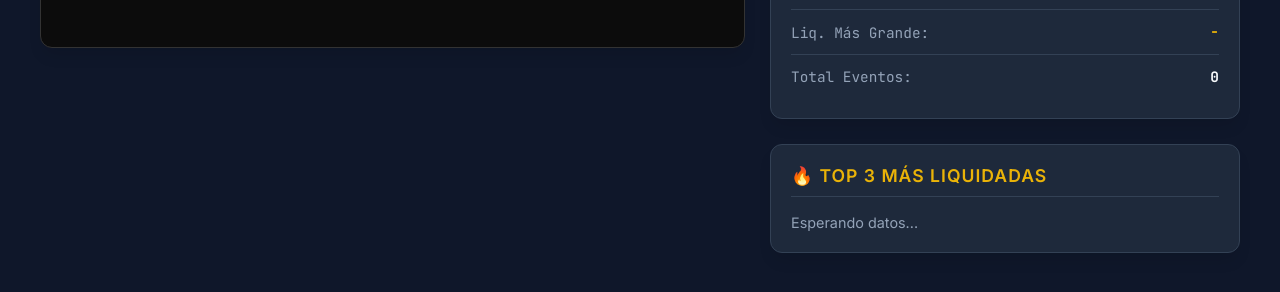
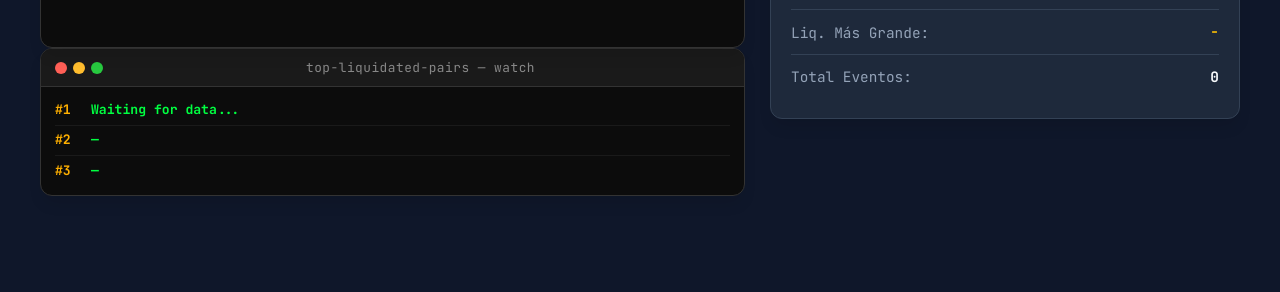
Before and after one commit to gustavojavier7/Burbujas, a plain HTML site: page index.html in a window 1280 px wide. Shown: the part 572-864 px from the top of the page. After the commit the page ends 828 px from the top, so only its background shows below. Drawn offline with Linux system fonts and the light colour scheme.

Commit message:
Refactor mini terminal and liquidation monitor layout
Refactor HTML structure and styles for mini terminal and liquidation monitor. Remove unused top 3 items section and update related styles.

```diff
--- a/index.html
+++ b/index.html
@@ -46,6 +46,12 @@
     }
     @media (min-width: 850px) {
       .dashboard-grid { grid-template-columns: 1.5fr 1fr; }
+    }
+    .left-column {
+      display: flex;
+      flex-direction: column;
+      gap: 0;
+      min-width: 0;
     }
 
     .card {
@@ -254,27 +260,64 @@
     .stats-label { color: var(--text-muted); }
     .stats-value { font-weight: bold; text-align: right; }
 
-    /* --- TOP 3 MONEDAS --- */
-    .top-item {
+    /* --- MINI TERMINAL TOP 3 --- */
+    .mini-terminal {
+      overflow: hidden;
+      background: #0c0c0c;
+      border: 1px solid #333;
+      border-radius: 12px;
+      box-shadow: 0 10px 15px -3px rgba(0, 0, 0, 0.1);
+      font-family: 'JetBrains Mono', monospace;
+    }
+    .mini-terminal .terminal-header {
+      min-height: 38px;
+      padding: 8px 14px;
+    }
+    .mini-terminal-body {
+      display: grid;
+      grid-template-rows: repeat(3, 1fr);
+      min-height: 108px;
+      padding: 8px 14px;
+      color: #00ff41;
+    }
+    .mini-terminal-line {
       display: flex;
-      justify-content: space-between;
       align-items: center;
-      gap: 10px;
-      padding: 10px 12px;
-      margin-bottom: 8px;
-      background: rgba(255,255,255,0.03);
-      border-radius: 8px;
-      border-left: 4px solid var(--color-accent);
-      font-family: 'JetBrains Mono', monospace;
-      font-size: 0.85em;
+      gap: 12px;
+      min-width: 0;
+      border-bottom: 1px solid rgba(255,255,255,0.06);
+      font-size: 0.82em;
+      line-height: 1.25;
     }
-    .top-item div {
-      display: flex;
-      flex-direction: column;
-      gap: 2px;
+    .mini-terminal-line:last-child { border-bottom: 0; }
+    .mini-terminal-rank {
+      width: 24px;
+      flex: 0 0 24px;
+      color: #ffb000;
+      font-weight: 700;
     }
-    .top-item .top-symbol { font-weight: bold; font-size: 1em; }
-    .top-item .top-detail { color: var(--text-muted); font-size: 0.8em; }
+    .mini-terminal-symbol {
+      flex: 1 1 auto;
+      min-width: 0;
+      overflow: hidden;
+      color: #00ff41;
+      font-weight: 700;
+      text-overflow: ellipsis;
+      white-space: nowrap;
+    }
+    .mini-terminal-count {
+      flex: 0 0 auto;
+      color: #888;
+    }
+    .mini-terminal-average {
+      flex: 0 0 92px;
+      color: #e6e6e6;
+      text-align: right;
+    }
+    .mini-terminal-empty {
+      color: #555;
+      font-weight: 400;
+    }
 
     .long-color { color: var(--color-long) !important; }
     .short-color { color: var(--color-short) !important; }
@@ -286,6 +329,7 @@
 </head>
 <body>
   <div class="dashboard-grid">
+    <div class="left-column">
       <!-- CAJA DE LIQUIDACIONES - TERMINAL -->
       <div class="card liquidation-box">
         <div class="terminal-header">
@@ -305,6 +349,24 @@
           <div class="terminal-line">root@liq-term:~# ./monitor --stream forceOrder</div>
           <div class="terminal-line">Waiting for liquidations...</div>
           <div class="terminal-prompt">root@liq-term:~# <span class="cursor"></span></div>
+        </div>
+      </div>
+
+      <!-- MINI TERMINAL TOP 3 -->
+      <div class="mini-terminal" id="top-liquidated-container">
+        <div class="terminal-header">
+          <div class="terminal-dots">
+            <div class="terminal-dot red"></div>
+            <div class="terminal-dot yellow"></div>
+            <div class="terminal-dot green"></div>
+          </div>
+          <div class="terminal-title">top-liquidated-pairs — watch</div>
+        </div>
+        <div class="mini-terminal-body" id="top-liquidated-content">
+          <div class="mini-terminal-line mini-terminal-empty">Waiting for liquidation data...</div>
+          <div class="mini-terminal-line mini-terminal-empty">—</div>
+          <div class="mini-terminal-line mini-terminal-empty">—</div>
+        </div>
       </div>
     </div>
 
@@ -384,13 +446,6 @@
         </div>
       </div>
 
-      <!-- TOP 3 -->
-      <div class="card" id="top-liquidated-container">
-        <div class="card-title">🔥 Top 3 Más Liquidadas</div>
-        <div id="top-liquidated-content">
-          <span style="color: var(--text-muted); font-size: 0.9em;">Esperando datos...</span>
-        </div>
-      </div>
     </div>
   </div>
 
@@ -408,6 +463,8 @@
     let currentTop3 = [];
     let typingQueue = [];
     let isTyping = false;
+    const RECENT_WINDOW_MS = 7500;
+    let recentLiquidations = [];
 
     // --- NUEVO: PANELES DE PRECIOS EN TIEMPO REAL ---
     const preciosAnteriores = {};
@@ -537,6 +594,28 @@
       }
     }
 
+    function getCurrentTypingSpeed() {
+      const now = Date.now();
+
+      recentLiquidations = recentLiquidations.filter(
+        liquidation => now - liquidation.ts < RECENT_WINDOW_MS
+      );
+
+      const totalCharsRecent = recentLiquidations.reduce(
+        (sum, liquidation) => sum + liquidation.chars,
+        0
+      );
+      const theoreticalCps = totalCharsRecent / (RECENT_WINDOW_MS / 1000);
+      const queueLength = typingQueue.length;
+
+      // Velocidad base de novato cuando la actividad es baja.
+      if (queueLength <= 1) return 2;
+
+      // La tasa reciente marca el ritmo y la cola añade presión de ráfaga.
+      const speed = theoreticalCps * 1.6 + queueLength * 3.5;
+      return Math.max(2, Math.min(speed, 90));
+    }
+
     function formatLiquidationLine(liq) {
       const price = parseFloat(liq.p);
       const qty = parseFloat(liq.q);
@@ -546,10 +625,13 @@
       const time = new Date().toLocaleTimeString('es-AR', { hour12: false });
       const amount = value >= 1000 ? `$${(value / 1000).toFixed(1)}k` : `$${value.toFixed(0)}`;
 
+      const text = `[${time}] ${symbol.padEnd(10)} ${side.padEnd(5)}  ${qty.toFixed(3).padStart(8)}  →  ${amount.padStart(8)}  @ ${price.toFixed(2)}`;
+
       return {
-        text: `[${time}] ${symbol.padEnd(10)} ${side.padEnd(5)}  ${qty.toFixed(3).padStart(8)}  →  ${amount.padStart(8)}  @ ${price.toFixed(2)}`,
+        text,
         isHuge: isHugeLiquidation(value),
-        side
+        side,
+        chars: text.length
       };
     }
 
@@ -569,14 +651,15 @@
         content.insertBefore(line, prompt);
 
         let index = 0;
-        const speed = lineObj.isHuge ? 12 : 18;
 
         function typeChar() {
           if (index < lineObj.text.length) {
             line.textContent += lineObj.text[index];
             index++;
             content.scrollTop = content.scrollHeight;
-            setTimeout(typeChar, speed);
+
+            const charactersPerSecond = getCurrentTypingSpeed();
+            setTimeout(typeChar, 1000 / charactersPerSecond);
             return;
           }
 
@@ -597,7 +680,8 @@
       while (typingQueue.length > 0) {
         const line = typingQueue.shift();
         await typeLine(line);
-        await new Promise(resolve => setTimeout(resolve, 80));
+        const pause = Math.max(30, 120 / Math.max(1, typingQueue.length));
+        await new Promise(resolve => setTimeout(resolve, pause));
       }
 
       isTyping = false;
@@ -632,6 +716,10 @@
       if (liquidations.length > MAX_LIQUIDATIONS_MEMORY) liquidations.pop();
 
       const lineObj = formatLiquidationLine(liquidation);
+      recentLiquidations.push({
+        ts: Date.now(),
+        chars: lineObj.chars
+      });
       typingQueue.push(lineObj);
 
       if (lineObj.isHuge) triggerHugeAlert(side);
@@ -654,13 +742,47 @@
       currentTop3 = top.map(([s]) => s);
       const content = document.getElementById('top-liquidated-content');
       if (!content) return;
-      content.innerHTML = top.length === 0 ? '<span style="color: var(--text-muted); font-size: 0.9em;">Esperando datos...</span>' : '';
-      top.forEach(([symbol, data], index) => {
-        const item = document.createElement('div');
-        item.className = 'top-item';
-        item.innerHTML = `<div style="flex:1;min-width:0;"><span class="top-symbol">${index+1}. ${symbol}</span><span class="top-detail">${data.count} liq.</span></div><div style="text-align:right;"><span style="font-family:'JetBrains Mono';font-weight:bold;">$${(data.total/data.count).toFixed(2)}</span><span class="top-detail">prom.</span></div>`;
-        content.appendChild(item);
-      });
+      content.replaceChildren();
+
+      for (let index = 0; index < 3; index++) {
+        const entry = top[index];
+        const line = document.createElement('div');
+        line.className = 'mini-terminal-line';
+
+        const rank = document.createElement('span');
+        rank.className = 'mini-terminal-rank';
+        rank.textContent = `#${index + 1}`;
+        line.appendChild(rank);
+
+        const symbol = document.createElement('span');
+        symbol.className = 'mini-terminal-symbol';
+
+        if (entry) {
+          const [pair, data] = entry;
+          const average = data.total / data.count;
+          const averageText = average >= 1000
+            ? `$${(average / 1000).toFixed(1)}k avg`
+            : `$${average.toFixed(0)} avg`;
+
+          symbol.textContent = pair;
+
+          const count = document.createElement('span');
+          count.className = 'mini-terminal-count';
+          count.textContent = `${data.count} liq.`;
+
+          const averageValue = document.createElement('span');
+          averageValue.className = 'mini-terminal-average';
+          averageValue.textContent = averageText;
+
+          line.append(symbol, count, averageValue);
+        } else {
+          line.classList.add('mini-terminal-empty');
+          symbol.textContent = index === 0 ? 'Waiting for data...' : '—';
+          line.appendChild(symbol);
+        }
+
+        content.appendChild(line);
+      }
     }
 
     function updateStatsPanel() {
```
Lines whose indentation alone changed are shown as unchanged.
